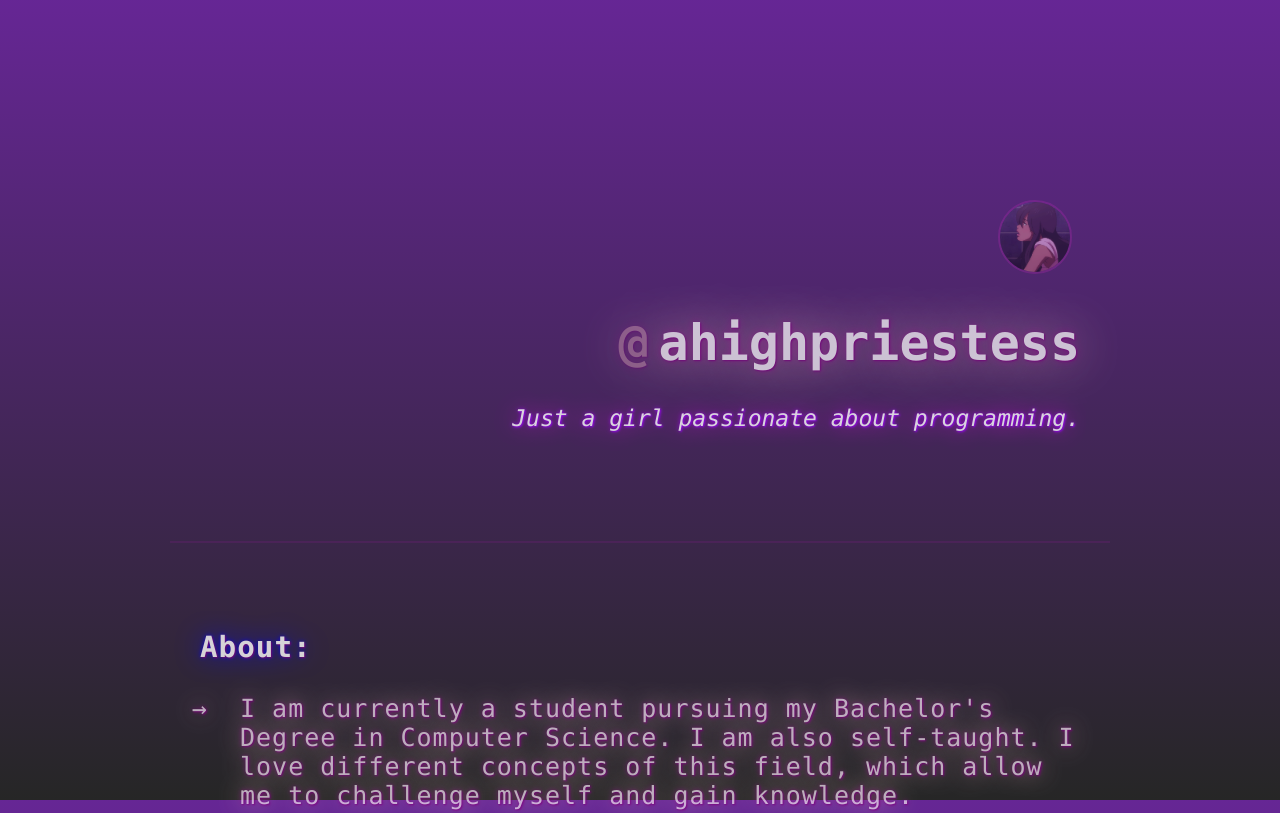
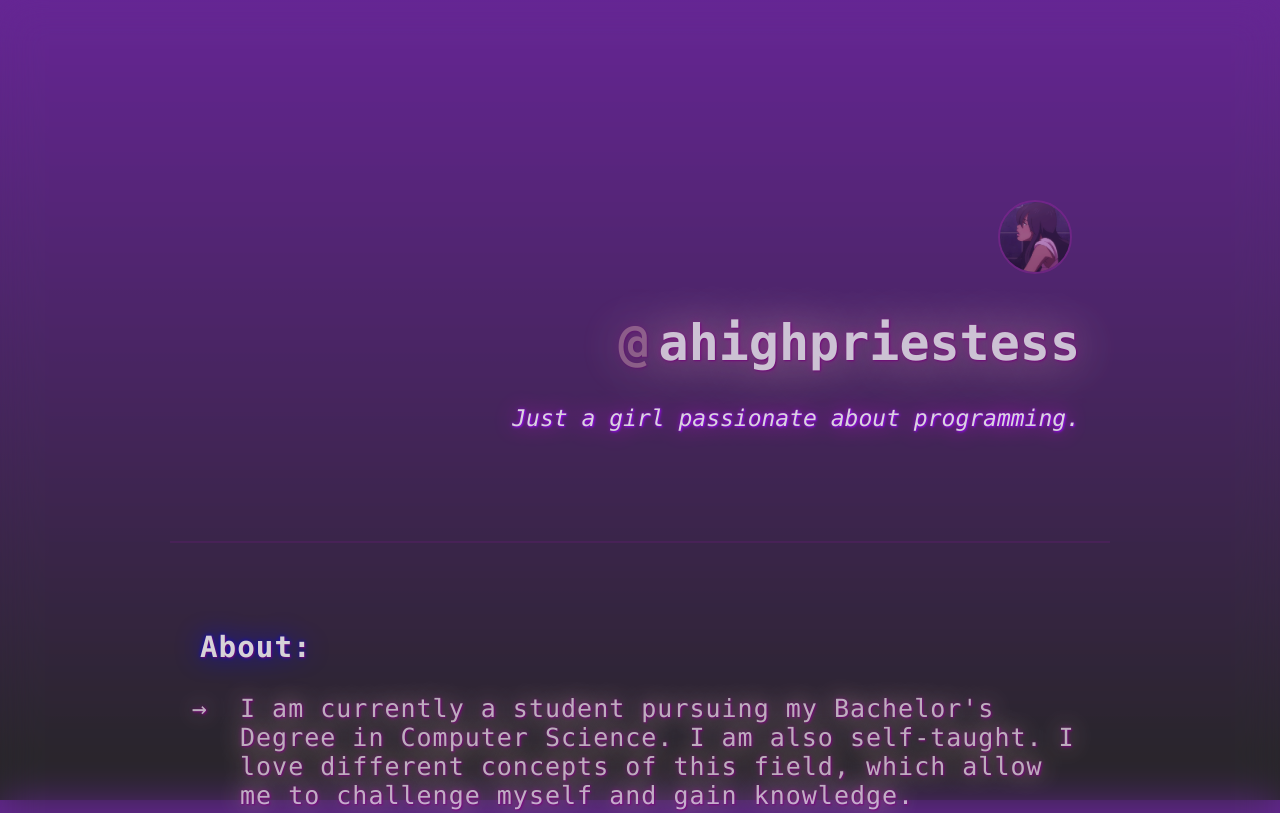
Before and after one commit to ahighpriestess/workInProgress, a plain HTML site: page index.html in a window 1280 px wide. Shown: the top 813 px of the page. Drawn offline with Linux system fonts and the light colour scheme.

Commit message:
Adding backdrop filter.

```diff
--- a/style.css
+++ b/style.css
@@ -18,6 +18,8 @@ html {
     margin: 0;
     background-repeat: no-repeat;
     background-attachment: fixed;
+    backdrop-filter: contrast(80%);
+    backdrop-filter: blur(20px);
 
 
   }
```
